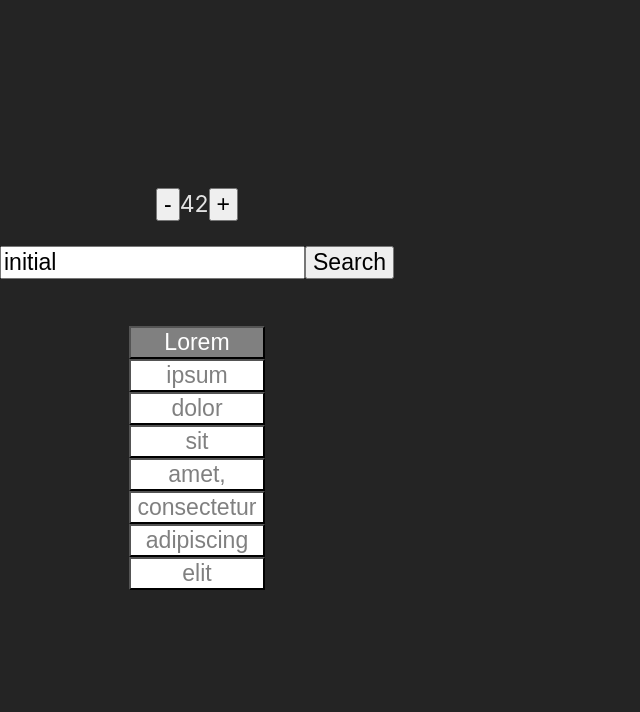
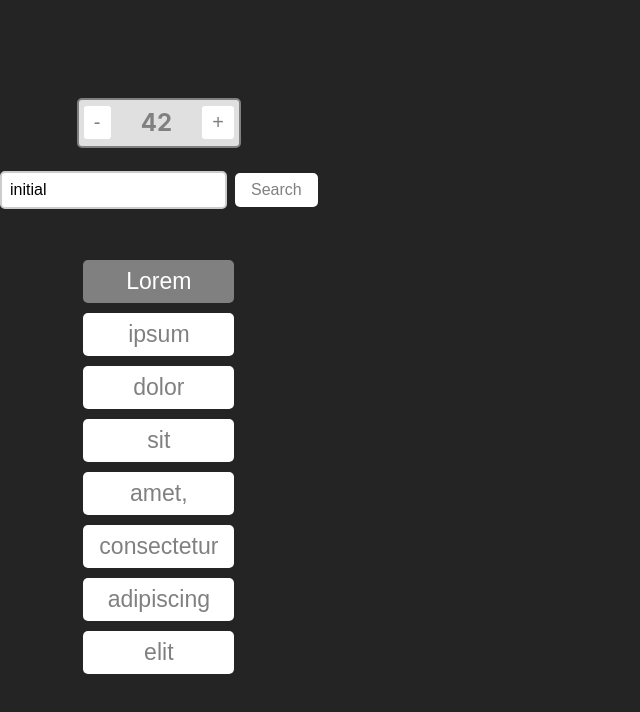
Before and after one commit to aidfromdeagland/react-gmp-2024-q1, a React (Vite) app: page / in a window 1280 px wide. Shown: the top 712 px of the page, without its empty margins (0-640 px from the left). Built offline with nearby package versions, Linux system fonts and the light colour scheme.

Commit message:
refactor: extract styles to css files

```diff
--- a/index.html
+++ b/index.html
@@ -3,7 +3,7 @@
   <head>
     <meta charset="UTF-8" />
     <meta name="viewport" content="width=device-width, initial-scale=1.0" />
-    <title>core concepts</title>
+    <title>react gmp 2024q1</title>
   </head>
   <body>
     <div id="root"></div>
--- /dev/null
+++ b/src/counter/Counter.css
@@ -0,0 +1,30 @@
+.counter {
+    display: flex;
+    align-items: center;
+    justify-content: space-between;
+    width: 150px;
+    border: 2px solid rgb(128, 128, 128);
+    border-radius: 5px;
+    padding: 5px;
+    background-color: rgb(224, 224, 224);
+  }
+
+  .counter button {
+    background-color: rgb(255, 255, 255);
+    color: rgb(128, 128, 128);
+    border: none;
+    cursor: pointer;
+    font-size: 20px;
+    padding: 5px 10px;
+    border-radius: 3px;
+  }
+
+  .counter button:hover {
+    background-color: rgb(196, 196, 196);
+  }
+
+  .counter span {
+    font-size: 24px;
+    font-weight: bold;
+    color: rgb(128, 128, 128);
+  }
--- a/src/counter/Counter.js
+++ b/src/counter/Counter.js
@@ -1,5 +1,5 @@
 import React from "react"
-
+import "./Counter.css";
 class Counter extends React.Component{
   constructor(props) {
     super(props);
@@ -20,7 +20,7 @@ class Counter extends React.Component{
   render() {
     return React.createElement(
       "div",
-      null,
+      { className: 'counter' },
       React.createElement("button", { onClick: this.decrementCounter }, "-"),
       React.createElement("span", null, this.state.value),
       React.createElement("button", { onClick: this.incrementCounter }, "+"),
--- /dev/null
+++ b/src/genre-filter/GenreFilter.css
@@ -0,0 +1,29 @@
+.genre-list {
+    list-style: none;
+    padding: 0;
+  }
+
+  .genre-item {
+    display: flex;
+    flex-direction: column;
+    flex: 1 1 0;
+  }
+
+  .genre-item button {
+    background-color: rgb(255, 255, 255);
+    color: rgb(128, 128, 128);
+    border: none;
+    cursor: pointer;
+    padding: 8px 16px;
+    margin: 5px 0;
+    border-radius: 5px;
+  }
+
+  .genre-item button.selected {
+    background-color: rgb(128, 128, 128);
+    color: rgb(255, 255, 255);
+  }
+
+  .genre-item button:hover {
+    background-color: rgb(196, 196, 196);
+  }
--- a/src/genre-filter/GenreFilter.jsx
+++ b/src/genre-filter/GenreFilter.jsx
@@ -1,26 +1,16 @@
+import './GenreFilter.css';
+
 const GenreFilter = ({ genres, selectedGenre, onSelect }) => {
   return (
-    <ul
-      style={{
-        listStyle: 'none',
-        padding: '0',
-      }}>
+    <ul className="genre-list">
       {
         genres.map((genre) => (
-          <li
-            key={genre}
-            style={{
-              display: 'flex',
-              flexDirection: 'column',
-              flex: '1 1 0'
-            }}>
+          <li key={genre} className="genre-item">
             <button
               onClick={() => {onSelect(genre)}}
-              style={{
-                backgroundColor: selectedGenre === genre ? 'gray' : 'white',
-                color: selectedGenre === genre ? 'white' : 'gray',
-              }}>
-              {genre}
+              className={selectedGenre === genre ? 'selected' : ''}
+            >
+            {genre}
             </button>
           </li>
         ))
--- /dev/null
+++ b/src/search/Search.css
@@ -0,0 +1,27 @@
+.search-container {
+    display: flex;
+    align-items: center;
+  }
+
+  .search-input {
+    flex: 1;
+    padding: 8px;
+    font-size: 16px;
+    border: 2px solid #ccc;
+    border-radius: 5px;
+  }
+
+  .search-button {
+    background-color: rgb(255, 255, 255);
+    color: rgb(128, 128, 128);
+    border: none;
+    cursor: pointer;
+    font-size: 16px;
+    padding: 8px 16px;
+    margin-left: 8px;
+    border-radius: 5px;
+  }
+
+  .search-button:hover {
+    background-color: rgb(196, 196, 196);
+  }
--- a/src/search/Search.jsx
+++ b/src/search/Search.jsx
@@ -1,4 +1,5 @@
 import { useState } from 'react';
+import './Search.css';
 
 const Search = ({ initialQuery, onSearch }) => {
   const [query, setQuery] = useState(initialQuery);
@@ -27,8 +28,9 @@ const Search = ({ initialQuery, onSearch }) => {
   };
 
   return (
-    <div>
+    <div className="search-container">
       <input
+        className="search-input"
         type="text"
         value={query}
         onChange={handleInputChange}
@@ -36,7 +38,10 @@ const Search = ({ initialQuery, onSearch }) => {
         onFocus={handleInputFocus}
         onBlur={handleInputBlur}
       />
-      <button onClick={handleSearch}>Search</button>
+      <button
+        className="search-button"
+        onClick={handleSearch}
+      >Search</button>
     </div>
   );
 };
```
Also changed, not shown: 1 other file (tests, documents, lock files or other folders).
